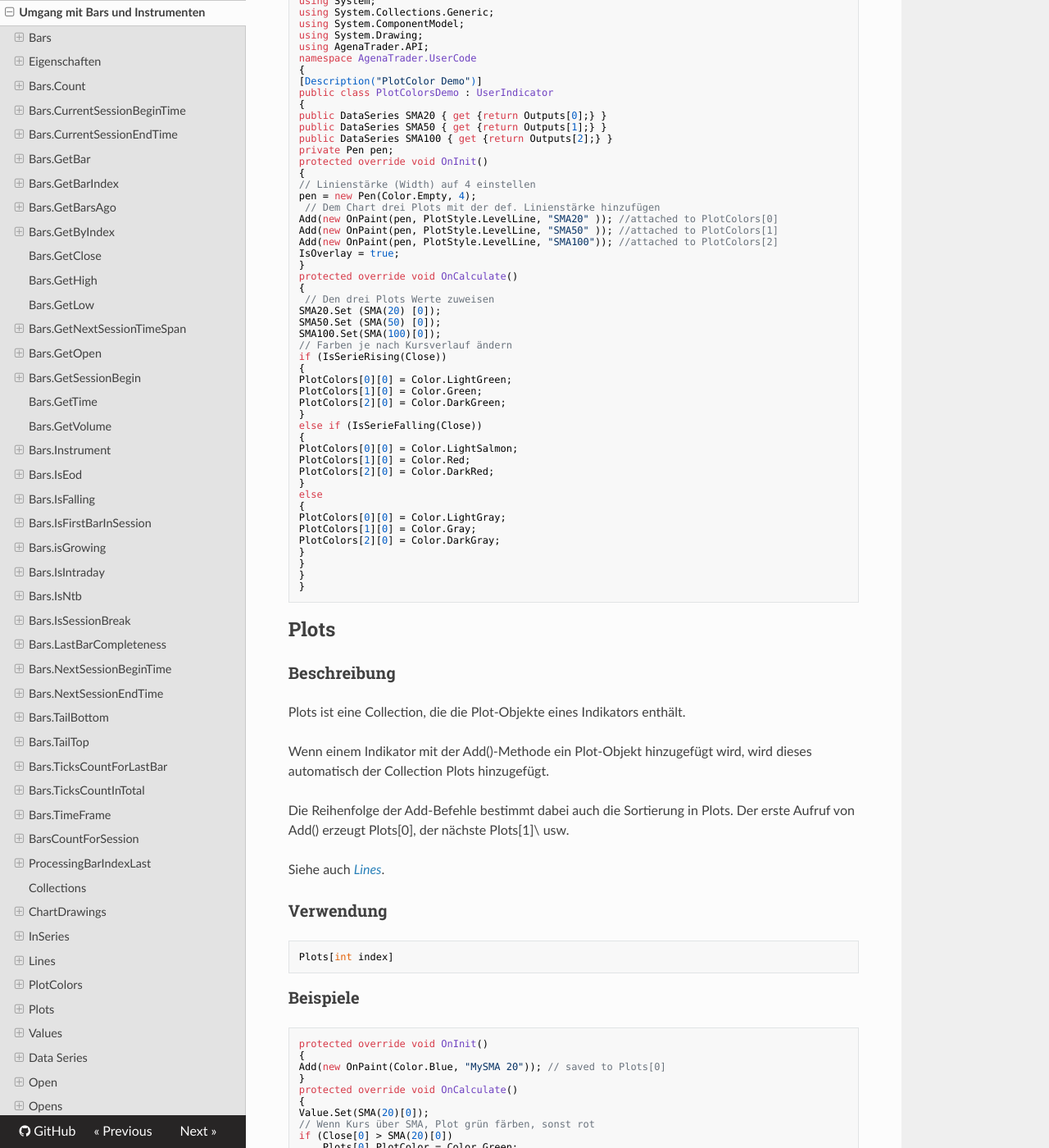
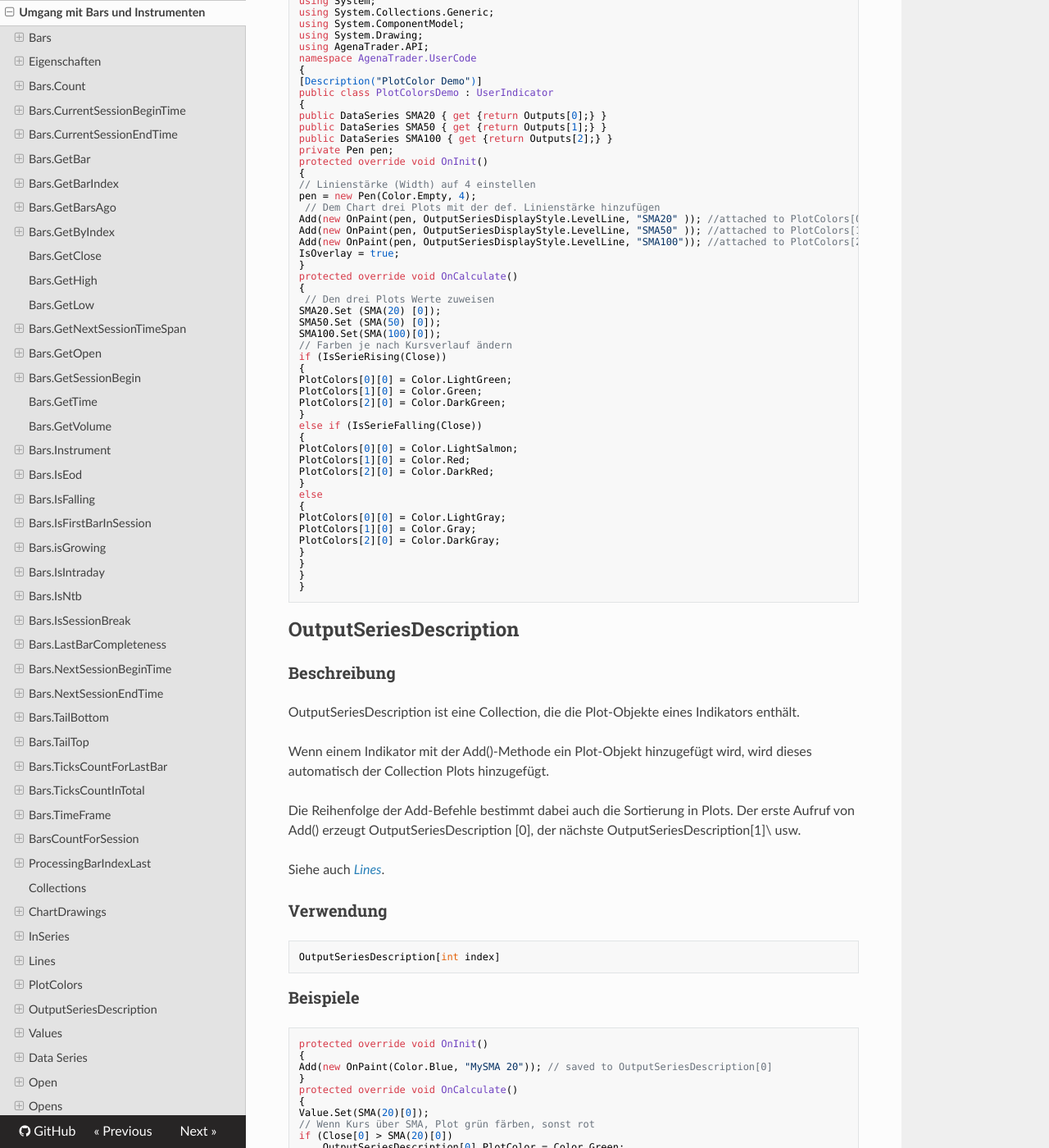
Before and after one commit to AgenaTrader/AgenaScript-documentation-de, an MkDocs documentation site: the page built from sources/umgang_mit_bars_und_instrumenten.md, in a window 1280 px wide and 1400 px high, scrolled down 32365 px. Shown: the whole window at 82% size. Built offline with MkDocs 1.6.1, drawn with Linux system fonts in a browser that asks for light colours; nearby versions of some CDN libraries; old or Windows-style settings are respelled for this version of MkDocs; some of the changed text lies outside the part shown.

Commit message:
Update umgang_mit_bars_und_instrumenten.md

````diff
--- a/sources/umgang_mit_bars_und_instrumenten.md
+++ b/sources/umgang_mit_bars_und_instrumenten.md
@@ -929,7 +929,7 @@ Wenn einem Indikator mit der [*Add()*](#add) Methode ein Line-Objekt hinzugefüg
 
 Die Reihenfolge der Add-Befehle bestimmt dabei auch die Sortierung in Lines. Der erste Aufruf von Add() erzeugt Lines\[0\], der nächste Lines\[1\] usw.
 
-Siehe auch [*Plots*](#plots).
+Siehe auch [*OutputSeriesDescription*](#plots).
 
 ### Verwendung
 ```cs
@@ -1000,9 +1000,9 @@ protected override void OnInit()
 // Linienstärke (Width) auf 4 einstellen
 pen = new Pen(Color.Empty, 4);
  // Dem Chart drei Plots mit der def. Linienstärke hinzufügen
-Add(new OnPaint(pen, PlotStyle.LevelLine, "SMA20" )); //attached to PlotColors[0]
-Add(new OnPaint(pen, PlotStyle.LevelLine, "SMA50" )); //attached to PlotColors[1]
-Add(new OnPaint(pen, PlotStyle.LevelLine, "SMA100")); //attached to PlotColors[2]
+Add(new OnPaint(pen, OutputSeriesDisplayStyle.LevelLine, "SMA20" )); //attached to PlotColors[0]
+Add(new OnPaint(pen, OutputSeriesDisplayStyle.LevelLine, "SMA50" )); //attached to PlotColors[1]
+Add(new OnPaint(pen, OutputSeriesDisplayStyle.LevelLine, "SMA100")); //attached to PlotColors[2]
 IsOverlay = true;
 }
 protected override void OnCalculate()
@@ -1035,35 +1035,36 @@ PlotColors[2][0] = Color.DarkGray;
 }
 ```
 
-## Plots
-### Beschreibung
-Plots ist eine Collection, die die Plot-Objekte eines Indikators enthält.
+## OutputSeriesDescription
+### Beschreibung
+OutputSeriesDescription ist eine Collection, die die Plot-Objekte eines Indikators enthält.
 
 Wenn einem Indikator mit der Add()-Methode ein Plot-Objekt hinzugefügt wird, wird dieses automatisch der Collection Plots hinzugefügt.
 
-Die Reihenfolge der Add-Befehle bestimmt dabei auch die Sortierung in Plots. Der erste Aufruf von Add() erzeugt Plots\[0\], der nächste Plots\[1]\ usw.
+Die Reihenfolge der Add-Befehle bestimmt dabei auch die Sortierung in Plots. Der erste Aufruf von Add() erzeugt OutputSeriesDescription
+\[0\], der nächste OutputSeriesDescription\[1]\ usw.
 
 Siehe auch [*Lines*](#lines).
 
 ### Verwendung
 ```cs
-Plots[int index]
+OutputSeriesDescription[int index]
 ```
 
 ### Beispiele
 ```cs
 protected override void OnInit()
 {
-Add(new OnPaint(Color.Blue, "MySMA 20")); // saved to Plots[0]
+Add(new OnPaint(Color.Blue, "MySMA 20")); // saved to OutputSeriesDescription[0]
 }
 protected override void OnCalculate()
 {
 Value.Set(SMA(20)[0]);
 // Wenn Kurs über SMA, Plot grün färben, sonst rot
 if (Close[0] > SMA(20)[0])
-	Plots[0].PlotColor = Color.Green;
+	OutputSeriesDescription[0].PlotColor = Color.Green;
 else
-	Plots[0].PlotColor = Color.Red;
+	OutputSeriesDescription[0].PlotColor = Color.Red;
 }
 ```
 
````
